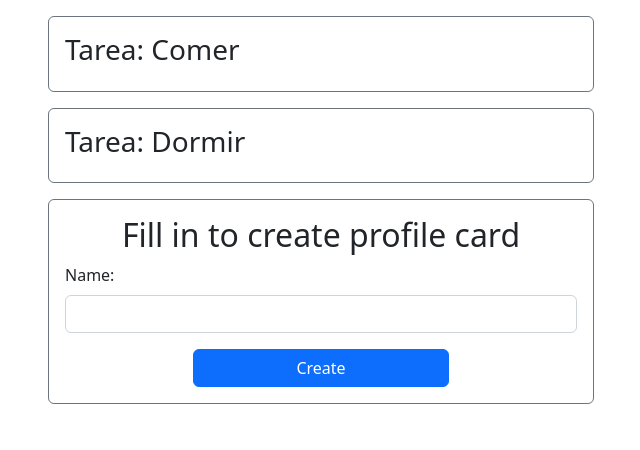
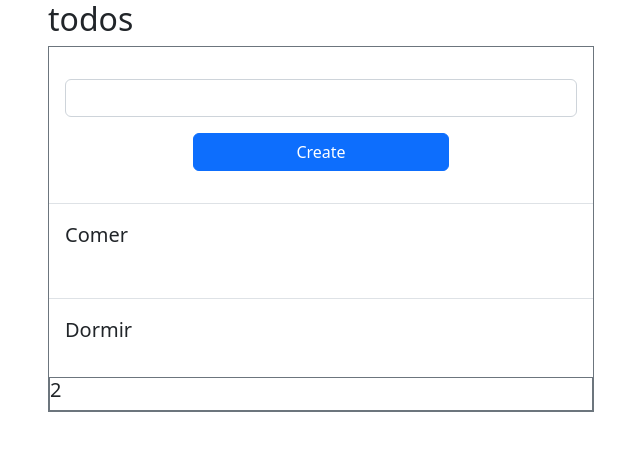
Before and after one commit to kelvinruizdev/todo-list-with-react, a React app: page / in a window 1280 px wide. Shown: the top 450 px of the page, without its empty margins (319-959 px from the left). Built offline with nearby package versions, Linux system fonts and the light colour scheme.

Commit message:
listo eliminar tarea

```diff
--- a/src/js/App.jsx
+++ b/src/js/App.jsx
@@ -1,3 +1,4 @@
+import { array } from "prop-types";
 import React, { useState } from "react";
 
 
@@ -11,8 +12,8 @@ const initialStateTask = { //Un dato de uso frecuente en el componente
 function App() {
     //Guardar todas las tareas
     const [allTasks, setAllTasks] = useState([
-        {name: "Comer"},
-        {name: "Dormir"}
+        { name: "Comer" },
+        { name: "Dormir" }
     ])
 
     //Tarea actual
@@ -22,12 +23,12 @@ function App() {
 
     //tomar los datos del imput
 
-    function handleChange({target}) {
+    function handleChange({ target }) {
         console.log(target.name)
         console.log(target.value)
         setTask({
             ...task,
-            [target.name]: target.value
+            [target.name]: target.value,
         })
         console.log
     }
@@ -35,43 +36,42 @@ function App() {
     //guarda la tarea en la lista de tareas
     function handleSubmit(event) {
         event.preventDefault()
-        if(task.name.trim() != ""){
+        if (task.name.trim() != "") {
             setAllTasks([
                 ...allTasks,
                 task
             ]) //debe mantener la estructura array de objeto
-            setTask({name:""})
+            setTask({ name: "" })
 
-        }else{
+        } else {
 
         }
+    }
+
+    function renderButtonDelete(){
+        return (<button onClick={() => { handleDeleteTask(index) }} className="btn btn-danger" >
+                X
+                </button>)
+    }
+
+    function handleDeleteTask(index) {
+        const oneLessTask = allTasks.filter(task => task.name != allTasks[index].name)
+        setAllTasks(oneLessTask)
     }
 
     return (
         <>
             <div className="container">
                 <div className="row justify-content-center">
-                    <div className="col-12 col-md-6">
+                    <div className="col-12 col-md-6 ">
 
+                        <h2>todos</h2>
 
-
-                        {
-                            allTasks.map((item, index)=>{
-                                return(
-                                    <div key={index} className="border border-secondary rounded p-3 mt-3">
-                                        <h3>Tarea: {item.name}</h3>
-                                    </div>
-                                )
-                            })
-                        }
-
+                        <div className=" border border-secondary lead">
                             {/*Formulario*/}
-                        <form onSubmit={handleSubmit} className="border border-secondary rounded p-3 mt-3" >
-
-                            <h2 className="text-center">Fill in to create profile card</h2>
+                            <form onSubmit={handleSubmit} className=" p-3 mt-3" >
 
                                 <div className="form-group">
-                                <label className="form-label" htmlFor="name">Name:</label>
                                     <input className="form-control"
                                         id="name"
                                         type="text"
@@ -86,6 +86,23 @@ function App() {
                                 </div>
                             </form>
 
+                            {
+                                allTasks.map((item, index) => {
+                                    return (
+                                        <div onMouseMove={renderButtonDelete} key={index} className="border-top p-3 mt-3">
+                                            <p>{item.name}</p>
+
+                                        </div>
+
+                                    )
+                                })
+                            }
+
+                            <div className="border border-secondary">
+                                <h5>{allTasks.length}</h5>
+                            </div>
+
+                        </div>
                     </div>
                 </div>
             </div>
```
Lines whose indentation alone changed are shown as unchanged.
